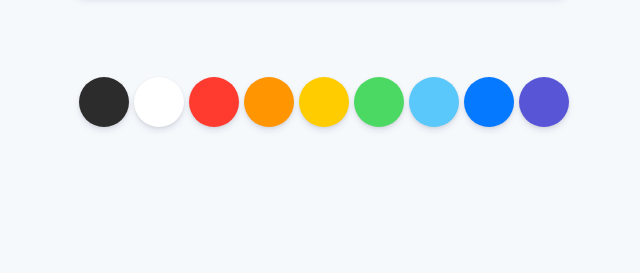
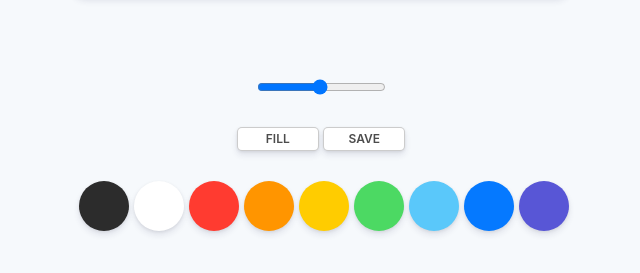
Before and after one commit to hago0531/JS_Game, a plain HTML site: page index.html in a window 1280 px wide. Shown: the part 553-826 px from the top of the page, without its empty margins (319-959 px from the left). Before the commit the page ends 800 px from the top, so only its background shows below. Drawn offline with Linux system fonts and the light colour scheme.

Commit message:
04-20_commit2

```diff
--- a/app.js
+++ b/app.js
@@ -0,0 +1,26 @@
+const canvas = document.getElementById("jsCanvas");
+
+let painting = false;
+function onMouseMove(event) {
+  const x = event.offsetX;
+  const y = event.offsetY;
+}
+
+function stopPainting() {
+  painting = false;
+}
+
+function onMouseDown(event) {
+  painting = true;
+}
+
+function onMouseDown(event) {
+  stopPainting();
+}
+
+if (canvas) {
+  canvas.addEventListener("mousemove", onMouseMove);
+  canvas.addEventListener("mousedown", onMouseDown);
+  canvas.addEventListener("mouseup", onMouseUp);
+  canvas.addEventListener("mouseleave", stopPainting(););
+}
--- a/index.html
+++ b/index.html
@@ -10,6 +10,20 @@
   <body>
     <canvas id="jsCanvas" class="canvas"></canvas>
     <div class="controls">
+      <div class="controls__range">
+        <input
+          type="range"
+          id="rjRange"
+          min="0.1"
+          max="5"
+          value="2.5"
+          step="0.1"
+        />
+      </div>
+      <div class="controls__btns">
+        <button id="jsMode">Fill</button>
+        <button id="jsSave">Save</button>
+      </div>
       <div class="controls__colors" id="jsColors">
         <div class="controls__color" style="background-color: #2c2c2c;"></div>
         <div class="controls__color" style="background-color: white;"></div>
--- a/styles.css
+++ b/styles.css
@@ -7,6 +7,7 @@ body {
   flex-direction: column;
   align-items: center;
   padding-top: 50px;
+  padding: 50px 0px;
 }
 
 .canvas {
@@ -19,6 +20,34 @@ body {
 
 .controls {
   margin-top: 80px;
+  margin-bottom: 70px;
+  display: flex;
+  flex-direction: column;
+  align-items: center;
+}
+
+.controls .controls__btns {
+  margin-bottom: 30px;
+}
+
+.controls__btns button {
+  all: unset;
+  cursor: pointer;
+  background-color: white;
+  padding: 5px 0px;
+  width: 80px;
+  text-align: center;
+  border-radius: 5px;
+  box-shadow: 0 4px 6px rgba(50, 50, 93, 0.11), 0 1px 3px rgba(0, 0, 0, 0.08);
+  border: 1px solid rgba(0, 0, 0, 0.2);
+  color: rgba(0, 0, 0, 0.7);
+  text-transform: uppercase;
+  font-weight: 600;
+  font-size: 12px;
+}
+
+.controls__btns button:active {
+  transform: scale(0.98);
 }
 
 .controls .controls__colors {
@@ -33,3 +62,7 @@ body {
   border-radius: 25px;
   box-shadow: 0 4px 6px rgba(50, 50, 93, 0.11), 0 1px 3px rgba(0, 0, 0, 0.08);
 }
+
+.controls .controls__range {
+  margin-bottom: 30px;
+}
```
